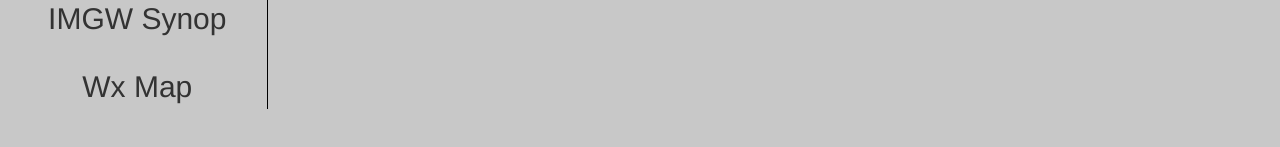
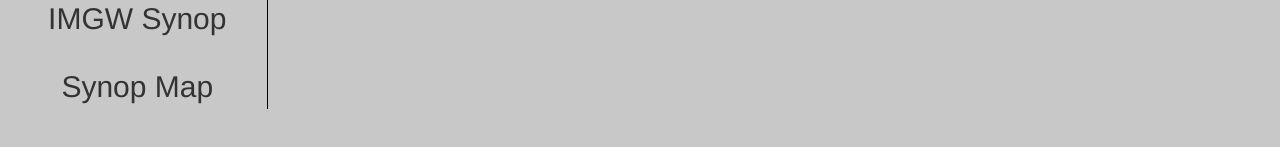
Before and after one commit to MichalPiotrowski0786/simple-weather, a Vue app: page /#/ in a window 1280 px wide. Shown: the part 345-492 px from the top of the page. Built offline with nearby package versions, Linux system fonts and the light colour scheme.

Commit message:
Rename Wxmap to SynopMap

```diff
--- a/src/components/Wxmap.vue
+++ b/src/components/SynopMap.vue
@@ -7,7 +7,7 @@
 import L from 'leaflet';
 
 export default {
-  name: 'Wxmap',
+  name: 'SynopMap',
   data() {
     return {
       mapObject: null, // init leaflet map variable as null(no need for using prototype), used in this component
--- a/src/router/index.js
+++ b/src/router/index.js
@@ -3,7 +3,7 @@
 import Radar from '../components/Radar.vue';
 import Synop from '../components/Synop.vue';
 import User from '../components/User.vue';
-import Wxmap from '../components/Wxmap.vue';
+import SynopMap from '../components/SynopMap.vue';
 
 const routes = [
   {
@@ -27,9 +27,9 @@
     component: User,
   },
   {
-    path: '/wxmap',
-    name: 'Wxmap',
-    component: Wxmap,
+    path: '/synopmap',
+    name: 'SynopMap',
+    component: SynopMap,
   },
 ];
 
--- a/src/views/Home.vue
+++ b/src/views/Home.vue
@@ -14,8 +14,8 @@
           <router-link to="/synop">
             IMGW Synop
           </router-link><br><br>
-          <router-link to="/wxmap">
-            Wx Map
+          <router-link to="/synopmap">
+            Synop Map
           </router-link>
         </div>
         <div id="main">
```
